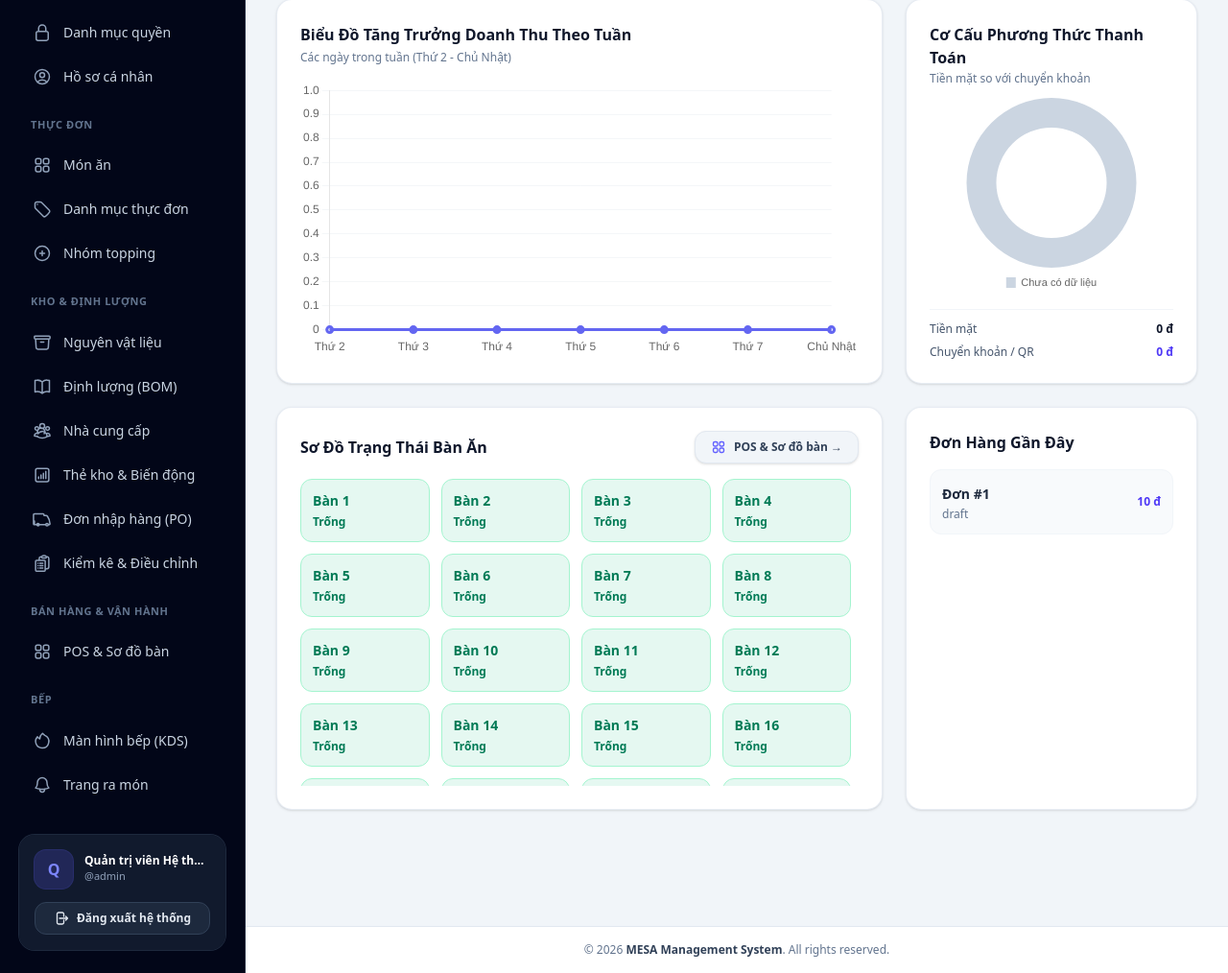
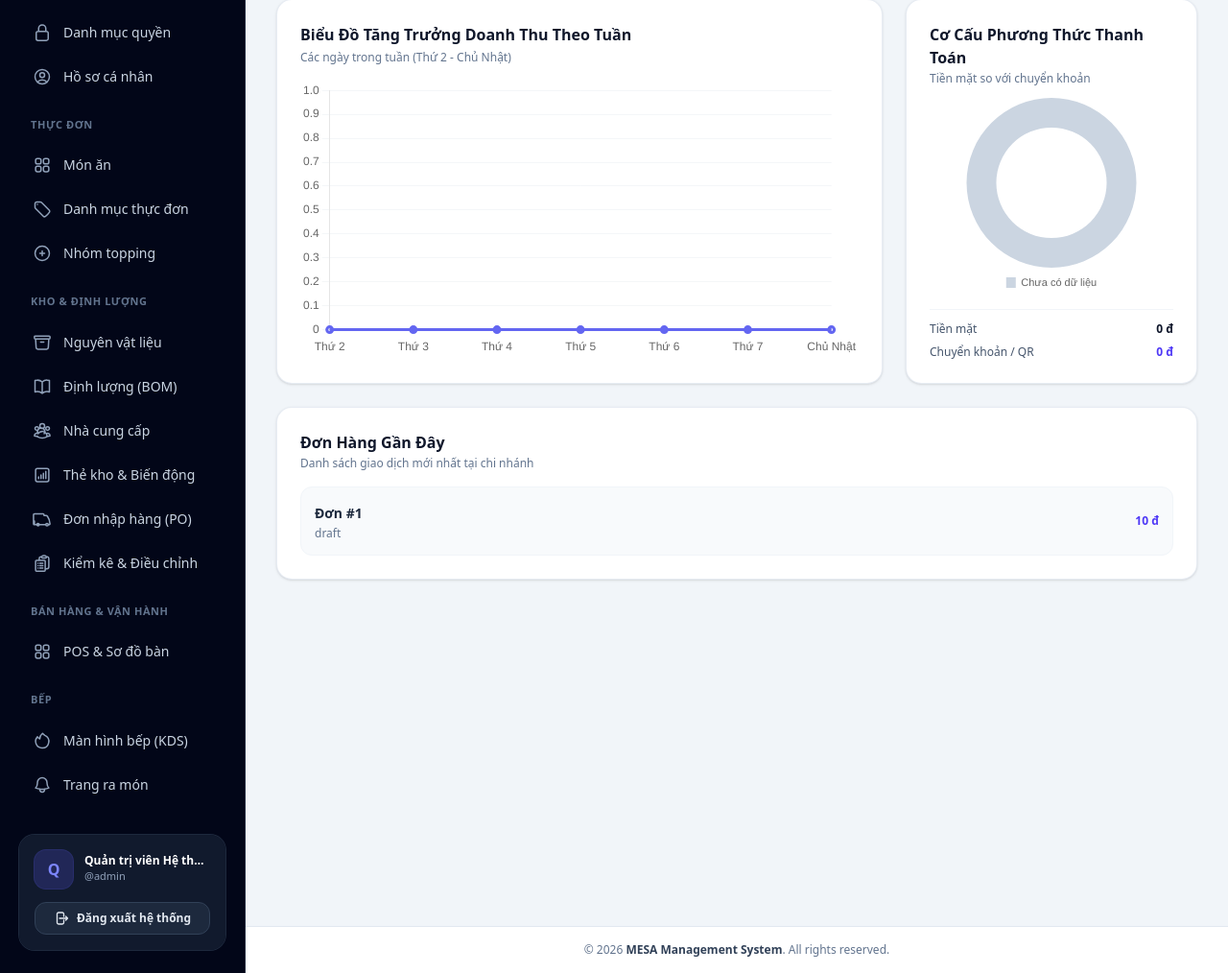
Before and after one commit to DATN-FALL26/MESA, a Laravel app: page /admin/dashboard in a window 1280 px wide. Shown: the part 328-1342 px from the top of the page at 96% size. Run offline with Laravel 12, Linux system fonts and the light colour scheme; a user stored in the database is signed in; data comes from the database, SQL or seed files in the repository; tables that the repository leaves empty hold one stand-in row (values such as "Sample post"); style sheets or scripts are compiled from the project's sources.

Commit message:
feat(mod09): remove table map and place recent orders in separate row

```diff
--- a/resources/views/admin/dashboard.blade.php
+++ b/resources/views/admin/dashboard.blade.php
@@ -4,6 +4,7 @@
 
 @section('content')
 <div class="space-y-6">
+    {{-- Header & Bộ lọc --}}
     <div class="flex flex-col gap-4 lg:flex-row lg:items-center lg:justify-between">
         <div>
             <h2 class="text-xl font-extrabold tracking-tight text-slate-900 dark:text-white">Tổng Quan Kinh Doanh</h2>
@@ -40,7 +41,7 @@
         </div>
     </div>
 
-    {{-- 4 Ô Thống Kê --}}
+    {{-- Tầng 1: 4 Ô Thống Kê --}}
     <div class="grid grid-cols-1 gap-5 sm:grid-cols-2 xl:grid-cols-4">
         <div class="rounded-2xl border border-emerald-200/80 bg-emerald-50/70 p-6 shadow-sm dark:border-emerald-800/60 dark:bg-emerald-950/30">
             <span class="text-xs font-bold uppercase tracking-wider text-emerald-700 dark:text-emerald-400">Doanh thu hôm nay</span>
@@ -75,7 +76,7 @@
         </div>
     </div>
 
-    {{-- Tầng biểu đồ: Doanh thu + Cơ cấu thanh toán --}}
+    {{-- Tầng 2: Biểu đồ doanh thu & Cơ cấu thanh toán --}}
     @php
         $cashVal = (float) data_get($paymentStats ?? [], 'cash', 0);
         $transferVal = (float) data_get($paymentStats ?? [], 'transfer', 0);
@@ -125,41 +126,15 @@
         </div>
     </div>
 
-    {{-- Sơ đồ bàn & Đơn hàng gần đây --}}
-    <div class="grid grid-cols-1 gap-6 lg:grid-cols-3">
-        <div class="lg:col-span-2 rounded-2xl border border-slate-200/80 bg-white p-6 shadow-sm dark:border-slate-800 dark:bg-slate-900">
+    {{-- Tầng 3: Đơn hàng gần đây (1 tầng riêng full-width) --}}
+    <section class="w-full rounded-2xl border border-slate-200/80 bg-white p-6 shadow-sm dark:border-slate-800 dark:bg-slate-900">
         <div class="flex items-center justify-between mb-4">
             <div>
-                    <h3 class="text-base font-bold text-slate-900 dark:text-white">Sơ Đồ Trạng Thái Bàn Ăn</h3>
-                </div>
-
-                {{-- Nút dẫn đến POS & Sơ đồ bàn --}}
-                <a href="{{ route('tables.index') }}" class="inline-flex items-center gap-2 rounded-xl bg-slate-100 px-4 py-2 text-xs font-semibold text-slate-700 shadow-sm border border-slate-200 hover:bg-slate-200 dark:bg-slate-800 dark:border-slate-700 dark:text-slate-200 dark:hover:bg-slate-700 transition-colors">
-                    <svg class="h-4 w-4 text-indigo-500" fill="none" viewBox="0 0 24 24" stroke-width="2" stroke="currentColor"><path stroke-linecap="round" stroke-linejoin="round" d="M3.75 6A2.25 2.25 0 0 1 6 3.75h2.25A2.25 2.25 0 0 1 10.5 6v2.25a2.25 2.25 0 0 1-2.25 2.25H6a2.25 2.25 0 0 1-2.25-2.25V6ZM3.75 15.75A2.25 2.25 0 0 1 6 13.5h2.25a2.25 2.25 0 0 1 2.25 2.25V18a2.25 2.25 0 0 1-2.25 2.25H6A2.25 2.25 0 0 1 3.75 18v-2.25ZM13.5 6a2.25 2.25 0 0 1 2.25-2.25H18A2.25 2.25 0 0 1 20.25 6v2.25A2.25 2.25 0 0 1 18 10.5h-2.25a2.25 2.25 0 0 1-2.25-2.25V6ZM13.5 15.75a2.25 2.25 0 0 1 2.25-2.25H18a2.25 2.25 0 0 1 2.25 2.25V18A2.25 2.25 0 0 1 18 20.25h-2.25A2.25 2.25 0 0 1 13.5 18v-2.25Z" /></svg>
-                    POS &amp; Sơ đồ bàn &rarr;
-                </a>
-            </div>
-
-            <div class="grid grid-cols-2 sm:grid-cols-4 gap-3 max-h-80 overflow-y-auto pr-2">
-                @forelse($danhSachBan ?? [] as $ban)
-                    @php
-                        $banId = data_get($ban, 'id', '');
-                        $banName = data_get($ban, 'name') ?: data_get($ban, 'table_name') ?: data_get($ban, 'ten_ban') ?: ('Bàn ' . $banId);
-                        $banStatus = data_get($ban, 'status', 'empty');
-                        $isBusy = in_array($banStatus, ['busy', 'occupied', 'serving', 'dang_phuc_vu'], true);
-                    @endphp
-                    <div class="p-3 rounded-xl border {{ $isBusy ? 'bg-rose-500/10 border-rose-200 text-rose-700' : 'bg-emerald-500/10 border-emerald-200 text-emerald-700' }} flex flex-col justify-between">
-                        <span class="font-bold text-sm">{{ $banName }}</span>
-                        <span class="text-xs font-semibold mt-1">{{ $isBusy ? 'Đang phục vụ' : 'Trống' }}</span>
-                    </div>
-                @empty
-                    <p class="text-sm text-slate-500 col-span-full py-4 text-center">Chưa có thông tin bàn ăn trong Database.</p>
-                @endforelse
+                <h3 class="text-base font-bold text-slate-900 dark:text-white">Đơn Hàng Gần Đây</h3>
+                <p class="text-xs text-slate-500 dark:text-slate-400 mt-0.5">Danh sách giao dịch mới nhất tại chi nhánh</p>
             </div>
         </div>
 
-        <div class="rounded-2xl border border-slate-200/80 bg-white p-6 shadow-sm dark:border-slate-800 dark:bg-slate-900">
-            <h3 class="text-base font-bold text-slate-900 dark:text-white mb-4">Đơn Hàng Gần Đây</h3>
         <div class="space-y-3">
             @forelse($donHangs ?? [] as $dh)
                 @php
@@ -168,7 +143,7 @@
                     $dhAmount = (float) (data_get($dh, 'total_amount') ?? data_get($dh, 'grand_total') ?? data_get($dh, 'amount') ?? 0);
                     $dhStatus = data_get($dh, 'status', '');
                 @endphp
-                    <div class="flex items-center justify-between p-3 rounded-xl bg-slate-50 dark:bg-slate-800/50 border border-slate-100 dark:border-slate-800">
+                <div class="flex items-center justify-between p-3.5 rounded-xl bg-slate-50 dark:bg-slate-800/50 border border-slate-100 dark:border-slate-800">
                     <div>
                         <span class="font-bold text-sm text-slate-800 dark:text-white">Đơn {{ $dhCode }}</span>
                         <div class="text-xs text-slate-500 mt-0.5">{{ $dhStatus !== '' ? $dhStatus : 'Đã ghi nhận' }}</div>
@@ -179,8 +154,7 @@
                 <p class="text-sm text-slate-500 py-4 text-center">Chưa có giao dịch đơn hàng nào.</p>
             @endforelse
         </div>
-        </div>
-    </div>
+    </section>
 </div>
 
 @push('scripts')
```
Lines whose indentation alone changed are shown as unchanged.
